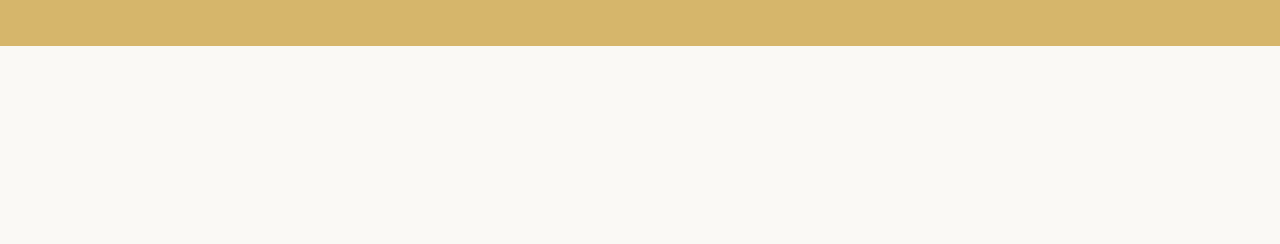
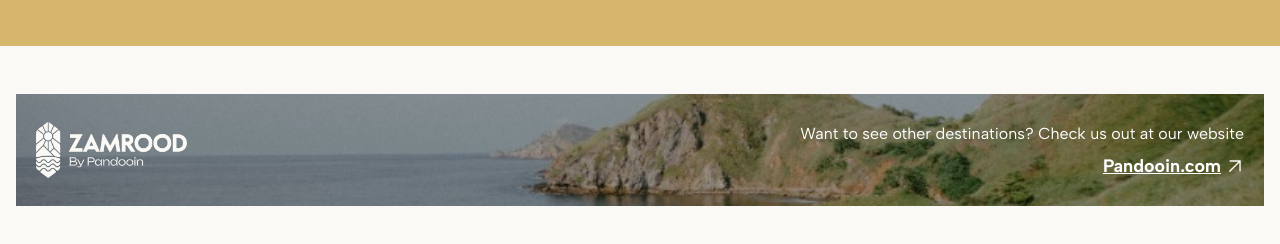
Before and after one commit to yogaprasss/zamrood-pandooin, a Next.js app: page / in a window 1280 px wide. Shown: the part 3192-3436 px from the top of the page. Before the commit the page ends 3238 px from the top, so only its background shows below. Built offline with nearby package versions, Linux system fonts and the light colour scheme; no server answers.

Commit message:
adding section cta

```diff
--- a/src/pages/index.tsx
+++ b/src/pages/index.tsx
@@ -5,6 +5,7 @@ import OurServices from '@/section/Home/OurServices';
 import CustomYourTrip from '@/section/Home/CustomYourTrip';
 import Destinations from '@/section/Home/Destinations';
 import Footage from '@/section/Home/Footage';
+import CTA from '@/section/Home/CTA';
 
 const Home = () => {
   return (
@@ -22,6 +23,7 @@ const Home = () => {
         <CustomYourTrip />
         <Destinations />
         <Footage />
+        <CTA />
       </Layout>
     </>
   );
--- /dev/null
+++ b/src/section/Home/CTA.tsx
@@ -0,0 +1,37 @@
+import Image from 'next/image';
+import Link from 'next/link';
+import ImgBg from '@/assets/cta-bg.jpg';
+import Logo from '@/assets/logo-white.png';
+import ArrowGoIcon from '@/assets/icons/go-white.svg';
+
+const CTA = () => {
+  return (
+    <div id='cta' className='flex justify-center px-4 py-8 sm:py-12 w-full relative'>
+      <div className='w-full max-w-7xl h-full relative'>
+        <div className='w-full h-44 sm:h-28 relative block'>
+          <Image src={ImgBg} alt='cta-bg' layout='fill' className='object-cover' />
+        </div>
+        <div id='bg-filter' className='w-full h-44 sm:h-28 absolute bg-black top-0 opacity-[0.36]' />
+        <div className='w-full h-44 sm:h-28 absolute top-0 p-5 flex flex-col sm:flex-row sm:justify-between sm:items-center'>
+          <div className='w-full flex justify-center sm:justify-start'>
+            <Image src={Logo} alt='logo' height={56} />
+          </div>
+          <div className='w-full h-20 sm:h-14 flex flex-col justify-between items-center sm:items-end text-white'>
+            <p className='text-center'>Want to see other destinations? Check us out at our website</p>
+            <Link
+              href='https://pandooin.com'
+              target='_blank'
+              rel='noopener noreferrer'
+              className='text-white underline font-bold text-lg flex items-center gap-1'
+            >
+              <span className='leading-6'>Pandooin.com</span>
+              <Image src={ArrowGoIcon} alt='arrow-go' height={20} />
+            </Link>
+          </div>
+        </div>
+      </div>
+    </div>
+  );
+};
+
+export default CTA;
--- a/src/styles/globals.css
+++ b/src/styles/globals.css
@@ -27,6 +27,10 @@ body {
   background: #faf9f5;
 }
 
+a {
+  cursor: pointer !important;
+}
+
 .header-signature {
   font-family: thesignature;
 }
```
Also changed, not shown: src/assets/cta-bg.jpg (added), src/assets/icons/go-white.svg (added).
